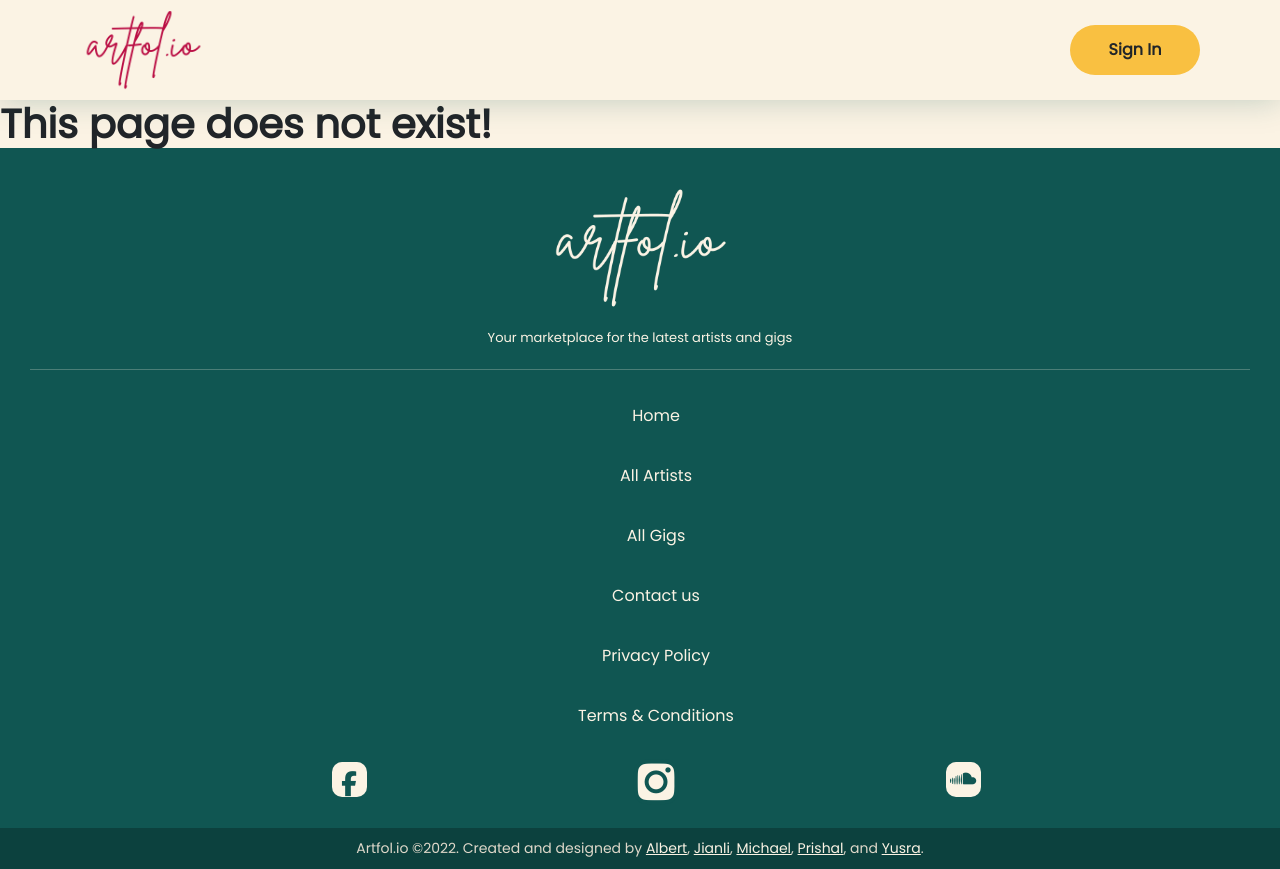
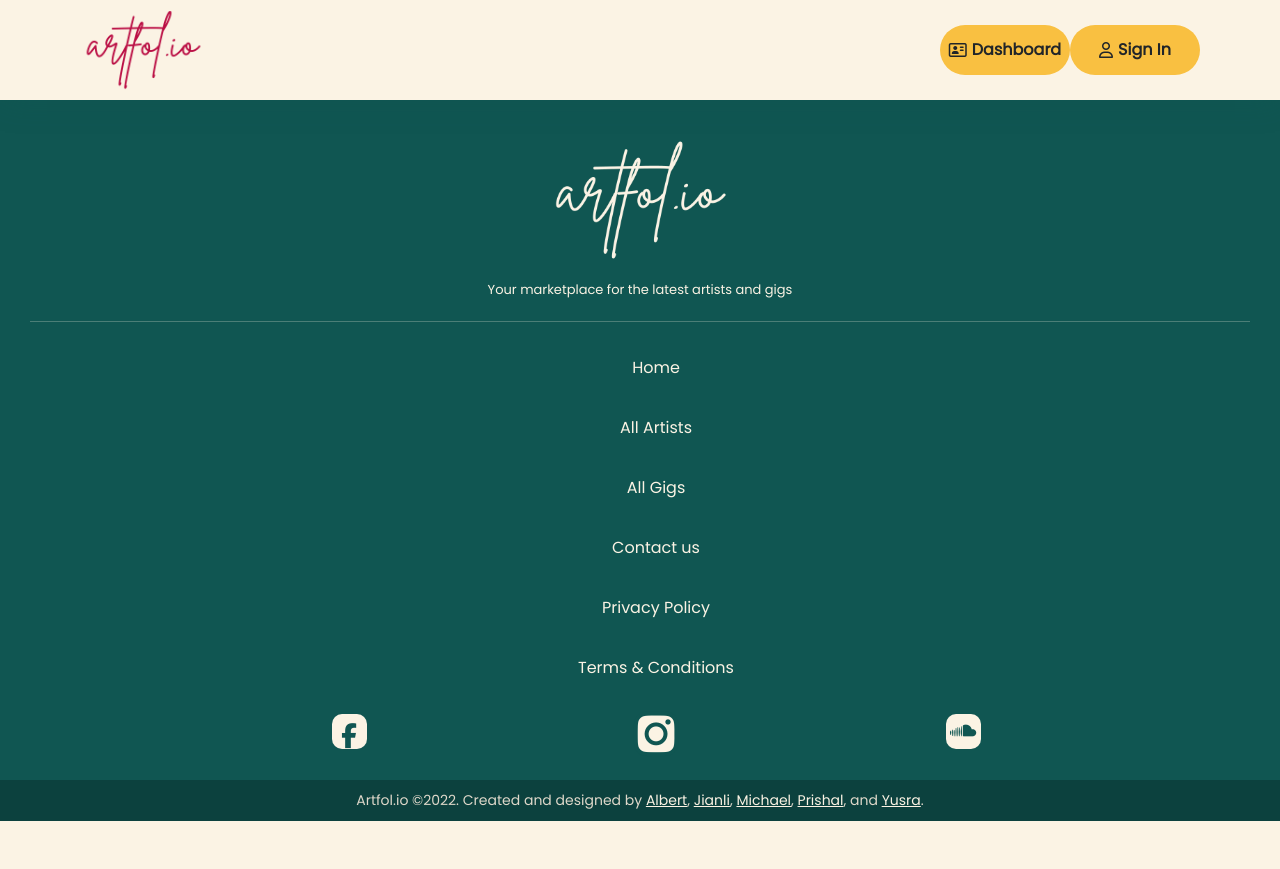
Before and after one commit to Harkins12345/Artfolio-Lap-4-Project, a React (Create React App) app in the folder client/: page /dashboard in a window 1280 px wide. After the commit the page ends 821 px from the top, so only its background shows below. Built offline with nearby package versions, Linux system fonts and the light colour scheme.

Commit message:
icons for header and dashboard setup

```diff
--- a/client/src/App.js
+++ b/client/src/App.js
@@ -8,6 +8,7 @@ import {
   AllArtistsPage,
   GigPage,
   AllGigsPage,
+  DashboardPage,
 } from "./pages";
 import Layout from "./layouts";
 
@@ -17,6 +18,7 @@ const App = () => {
       <Routes>
         <Route path="/" element={<Layout />}>
           <Route path="/" element={<LandingPage />} />
+          <Route path="/dashboard" element={<DashboardPage />} />
           <Route path="/sign-in" element={<AuthPage />} />
           <Route path="/artists">
             <Route path="/artists" element={<AllArtistsPage />} />
--- a/client/src/layouts/Footer/index.js
+++ b/client/src/layouts/Footer/index.js
@@ -39,13 +39,13 @@ const Footer = () => {
 
         <ul className="footer-social-links">
           <li className="footer-facebook-link">
-            <i class="fa-brands fa-facebook-f"></i>
+            <i className="fa-brands fa-facebook-f"></i>
           </li>
           <li className="footer-instagram-link">
-            <i class="fa-brands fa-instagram"></i>
+            <i className="fa-brands fa-instagram"></i>
           </li>
           <li className="footer-soundcloud-link">
-            <i class="fa-brands fa-soundcloud"></i>
+            <i className="fa-brands fa-soundcloud"></i>
           </li>
         </ul>
       </div>
--- a/client/src/layouts/Header/index.js
+++ b/client/src/layouts/Header/index.js
@@ -13,9 +13,15 @@ const Header = () => {
             alt="Artfolio logo"
             className="navbar-logo"
           />
-
+          <div className="navIcons">
+          <div onClick={() => navigate("/dashboard")} className="dashboard">
+          <i className="fa-regular fa-address-card"></i>
+            Dashboard
+          </div>
           <div onClick={() => navigate("/sign-in")} className="btn sign-in-btn">
+            <i className="fa-regular fa-user"></i>
             Sign In
+          </div>
           </div>
         </div>
       </header>
--- a/client/src/pages/AuthPage/index.js
+++ b/client/src/pages/AuthPage/index.js
@@ -17,7 +17,6 @@ const AuthPage = () => {
 
   return (
     <>
-      {/* <Layout /> */}
       <div
         className={classnames("containerF", {
           "right-panel-active": swapPanel,
--- /dev/null
+++ b/client/src/pages/DashboardPage/index.js
@@ -0,0 +1,7 @@
+import React from "react";
+
+const DashboardPage = () => {
+  return <></>;
+};
+
+export default DashboardPage;
--- a/client/src/pages/index.js
+++ b/client/src/pages/index.js
@@ -5,3 +5,4 @@ export { default as ArtistPortfolioPage } from "./ArtistPortfolioPage";
 export { default as AllArtistsPage } from "./AllArtistsPage";
 export { default as AllGigsPage } from "./AllGigsPage";
 export { default as GigPage } from "./GigPage";
+export { default as DashboardPage } from "./DashboardPage";
--- a/client/src/styles/index.css
+++ b/client/src/styles/index.css
@@ -66,6 +66,22 @@ body {
   box-shadow: 1px 1px 1px 0;
 }
 
+.dashboard {
+  background-color: var(--yellow);
+  border-radius: 50px;
+  width: 130px;
+  height: 50px;
+  display: flex;
+  justify-content: center;
+  align-items: center;
+  font-weight: 700;
+
+}
+
+.dashboard:hover {
+  box-shadow: 1px 1px 1px 0;
+}
+
 /************************************************************************/
 /* LAYOUTS */
 /************************************************************************/
@@ -95,6 +111,15 @@ header {
 
 .navbar-logo {
   height: 80px;
+}
+
+.navIcons {
+  display: flex;
+
+}
+
+.fa-regular {
+  margin-right: 5px;
 }
 
 /**********************************************************************/
@@ -248,7 +273,8 @@ html {
   overflow-x: hidden;
   overflow-y: scroll;
   width: 100%;
-  min-height: calc(100vh - 340px); /*content minus nav and footer*/
+  min-height: calc(100vh - 340px);
+  /*content minus nav and footer*/
 }
 
 #mainTitle {
@@ -370,6 +396,7 @@ html {
   justify-content: center;
   align-items: center;
 }
+
 .artist-icon {
   font-size: 3rem;
 }
@@ -397,6 +424,7 @@ html {
   .gallery-list li {
     min-width: 70%;
   }
+
   .container {
     max-width: 700px;
   }
@@ -446,6 +474,7 @@ html {
   .gallery-list li {
     min-width: 50%;
   }
+
   .container {
     max-width: 1000px;
   }
```
